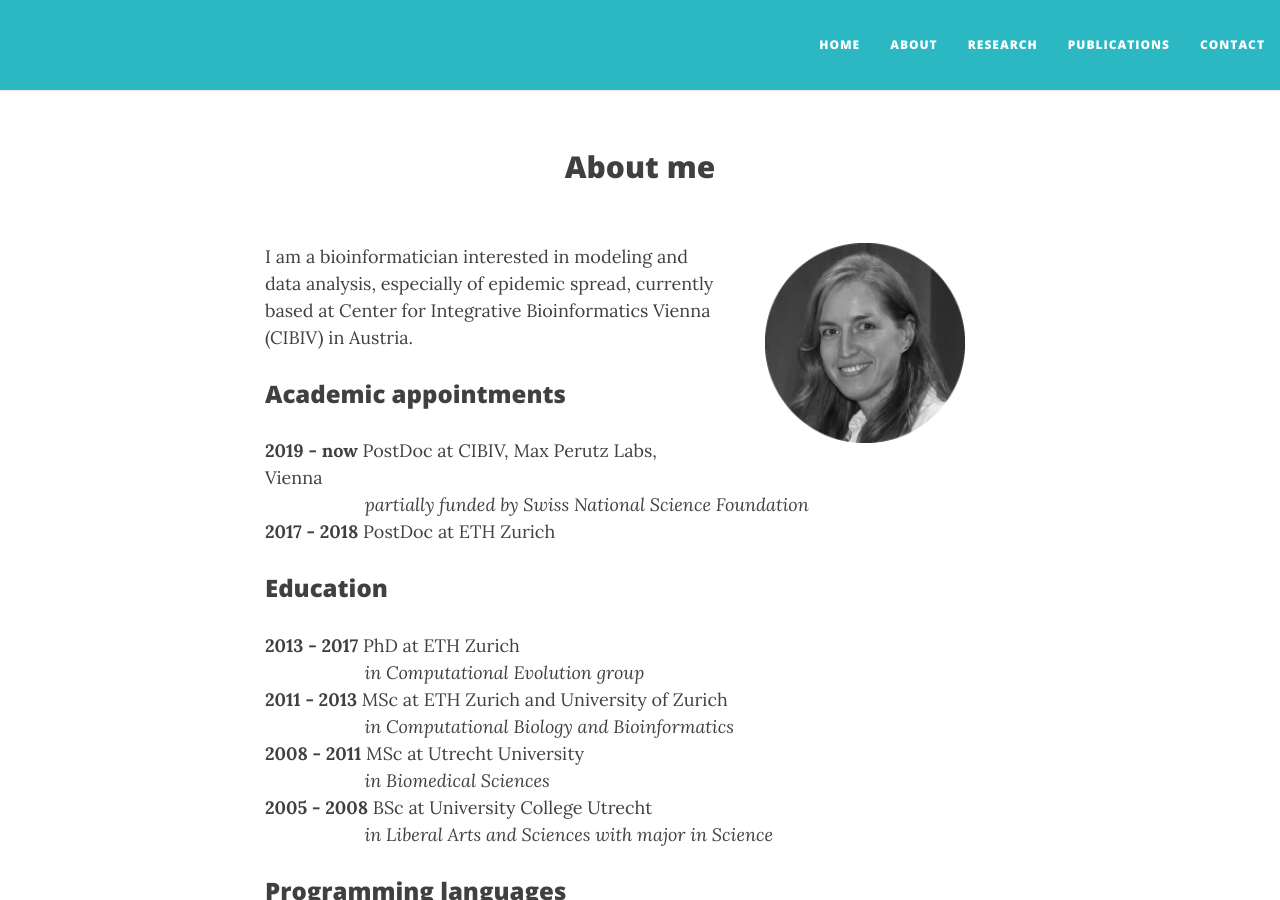
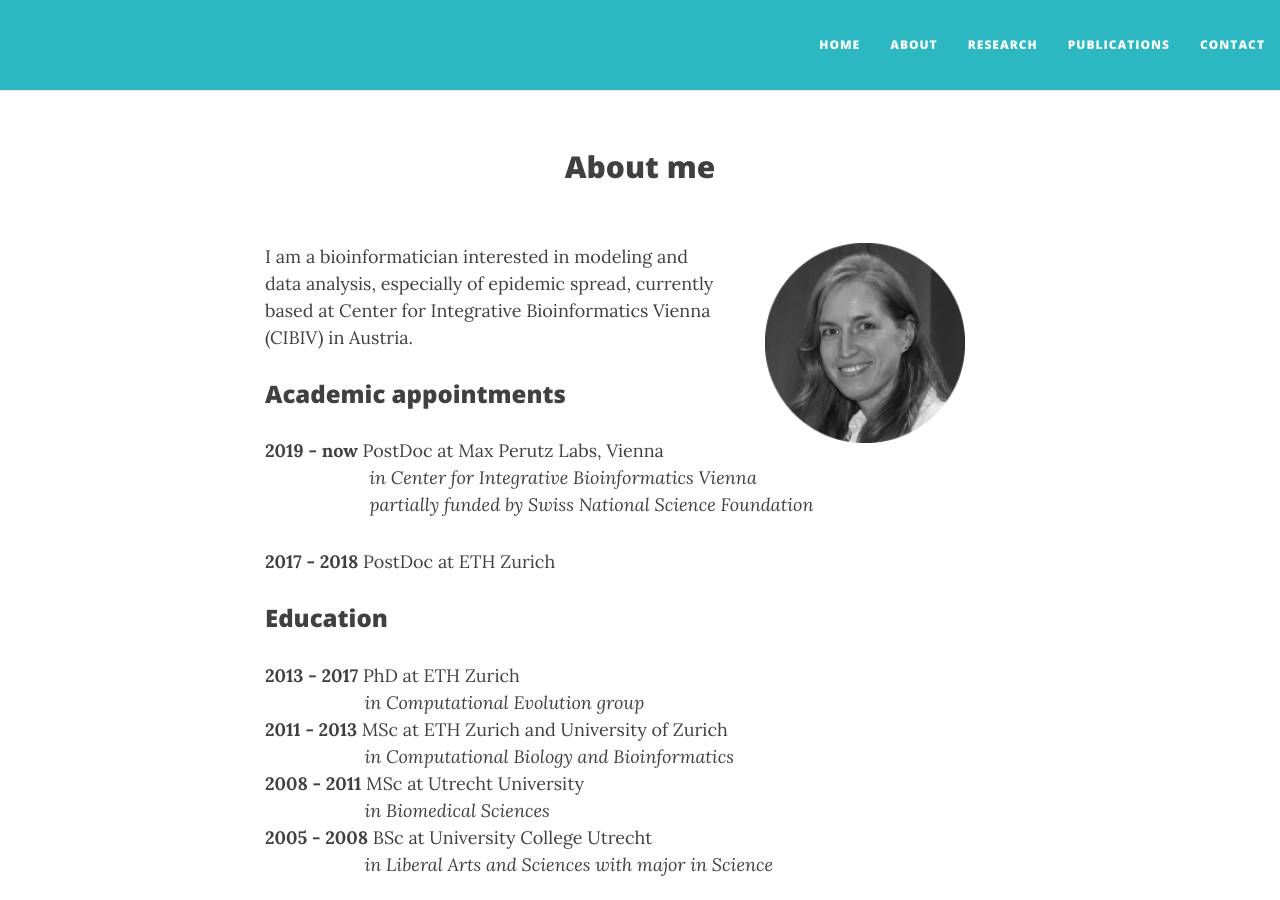
Before and after one commit to boskovav/boskovav.github.io, a Jekyll site: the page built from about.md, in a window 1280 px wide and 900 px high. Built offline with Jekyll 4.4.1, drawn with Linux system fonts in a browser that asks for light colours; nearby versions of some CDN libraries.

Commit message:
more specific for current position part2

```diff
--- a/about.md
+++ b/about.md
@@ -7,8 +7,12 @@ title: About me
 I am a bioinformatician interested in modeling and data analysis, especially of epidemic spread, currently based at Center for Integrative Bioinformatics Vienna (CIBIV) in Austria.
 
 ### Academic appointments
-**2019 - now** PostDoc at CIBIV, Max Perutz Labs, Vienna
-&nbsp;&nbsp;&nbsp;&nbsp;&nbsp;&nbsp;&nbsp;&nbsp;&nbsp;&nbsp;&nbsp;&nbsp;&nbsp;&nbsp;&nbsp;&nbsp;&nbsp;&nbsp;&nbsp;&nbsp;&nbsp;_partially funded by Swiss National Science Foundation_
+**2019 - now** PostDoc at Max Perutz Labs, Vienna
+&nbsp;&nbsp;&nbsp;&nbsp;&nbsp;&nbsp;&nbsp;&nbsp;&nbsp;&nbsp;&nbsp;&nbsp;&nbsp;&nbsp;&nbsp;&nbsp;&nbsp;&nbsp;&nbsp;&nbsp;&nbsp;
+_in Center for Integrative Bioinformatics Vienna_
+&nbsp;&nbsp;&nbsp;&nbsp;&nbsp;&nbsp;&nbsp;&nbsp;&nbsp;&nbsp;&nbsp;&nbsp;&nbsp;&nbsp;&nbsp;&nbsp;&nbsp;&nbsp;&nbsp;&nbsp;&nbsp;
+_partially funded by Swiss National Science Foundation_
+
 **2017 - 2018** PostDoc at ETH Zurich
 
 ### Education
```
